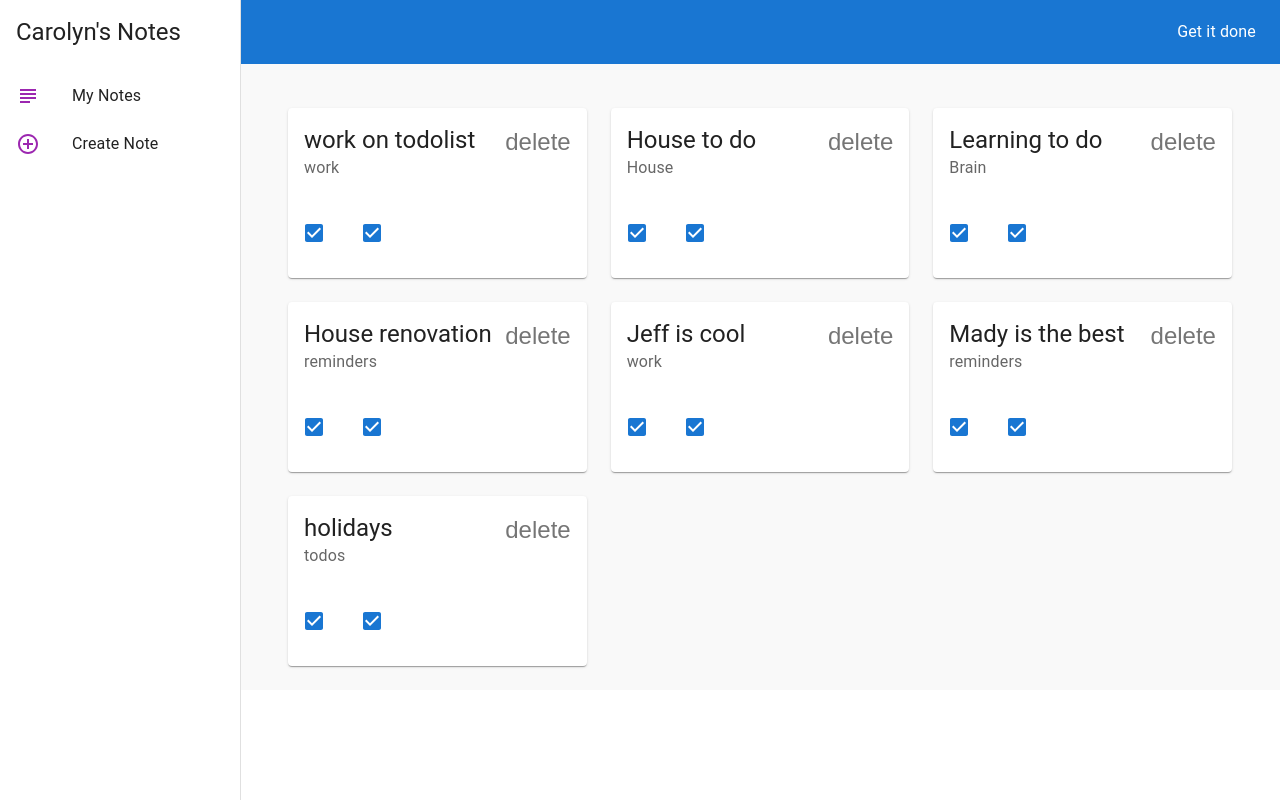
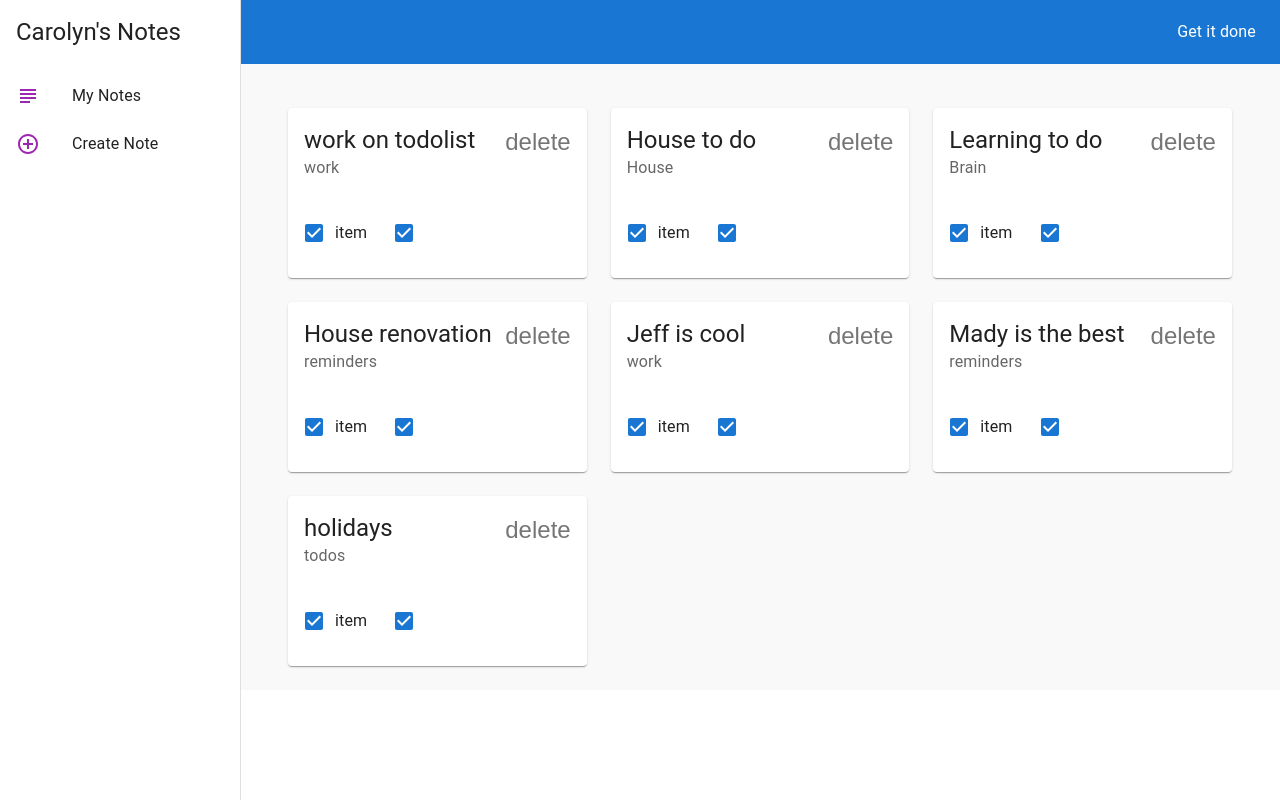
Before and after one commit to mcdonaldcarolyn/productivity-app, a React (Create React App) app: page / in a window 1280 px wide. Built offline with nearby package versions, Linux system fonts and the light colour scheme; data requests are answered from the project's data file.

Commit message:
fix issue with label

```diff
--- a/src/Components/todo/TodoCard.js
+++ b/src/Components/todo/TodoCard.js
@@ -48,7 +48,7 @@ export default function TodoCard({ note, handleDelete }) {
 
         <CardContent>
           <FormControlLabel
-            label={note.detail}
+            label= "item"
             control={<Checkbox checked={checked[0]} onChange={ handleChange}/>}
           />
           <Checkbox
```
